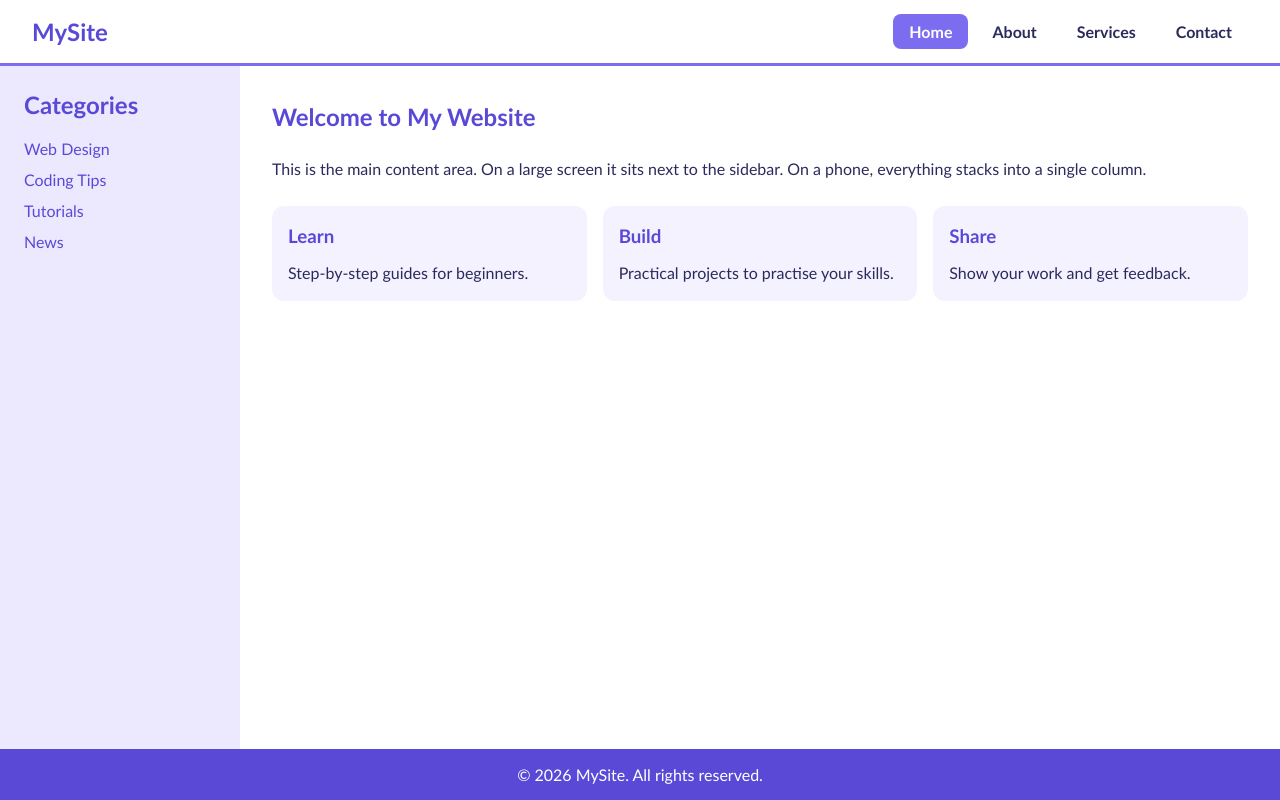
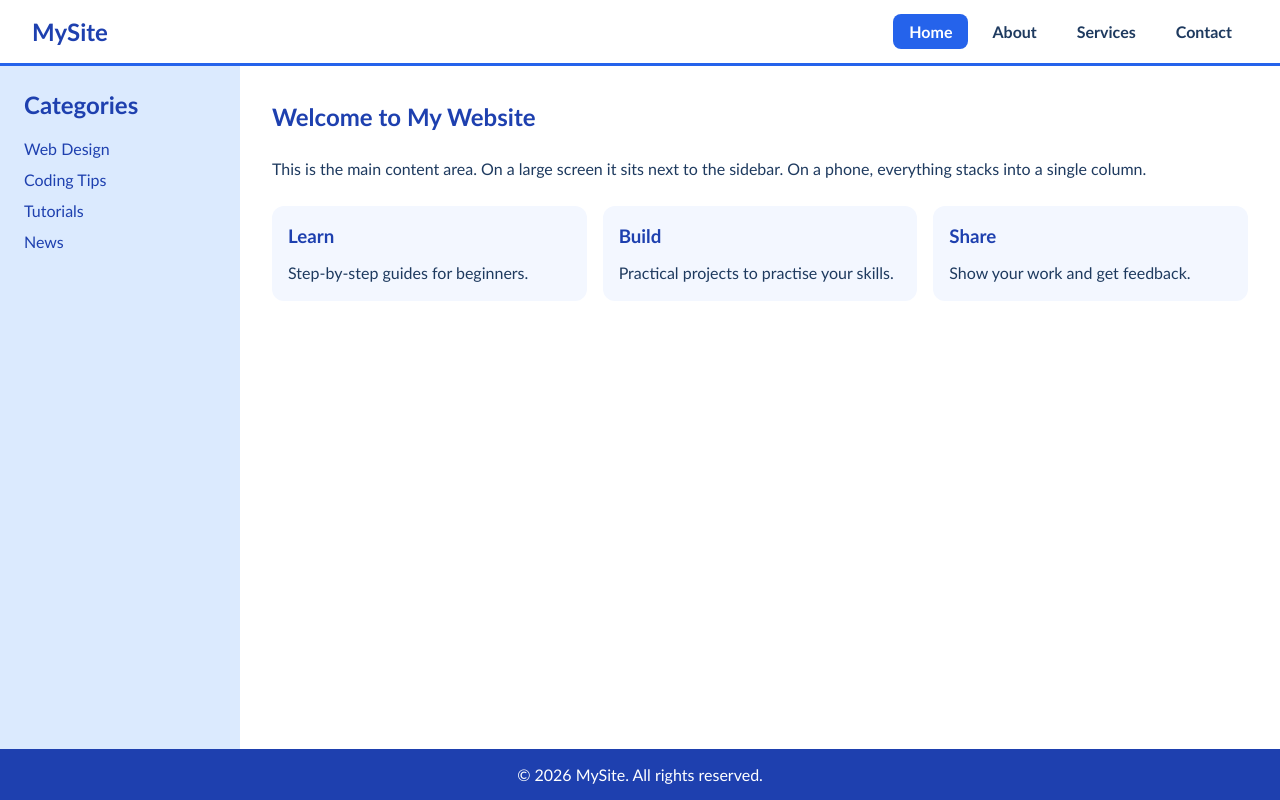
Before and after one commit to madiya24/saiket-internship, a plain HTML site: page task3-responsive-layout/index.html in a window 1280 px wide. Drawn offline with Linux system fonts and the light colour scheme.

Commit message:
Update Task 3 colour scheme to blue

```diff
--- a/task3-responsive-layout/style.css
+++ b/task3-responsive-layout/style.css
@@ -1,3 +1,12 @@
+:root {
+  --primary: #2563eb;
+  --primary-dark: #1e40af;
+  --primary-light: #dbeafe;
+  --page-bg: #f3f7ff;
+  --text: #1e3a5f;
+  --white: #ffffff;
+}
+
 * {
   box-sizing: border-box;
 }
@@ -5,8 +14,8 @@
 body {
   margin: 0;
   font-family: "Trebuchet MS", Arial, sans-serif;
-  background: #f4f2ff;
-  color: #2b2a5c;
+  background: var(--page-bg);
+  color: var(--text);
 }
 
 .layout {
@@ -27,14 +36,14 @@ body {
   justify-content: space-between;
   align-items: center;
   padding: 14px 32px;
-  background: #ffffff;
-  border-bottom: 3px solid #7c6cf0;
+  background: var(--white);
+  border-bottom: 3px solid var(--primary);
 }
 
 .logo {
   font-size: 1.5rem;
   font-weight: bold;
-  color: #5a49d6;
+  color: var(--primary-dark);
   text-decoration: none;
 }
 
@@ -46,33 +55,33 @@ body {
 .nav a {
   padding: 8px 16px;
   border-radius: 8px;
-  color: #2b2a5c;
+  color: var(--text);
   text-decoration: none;
   font-weight: bold;
   transition: background 0.3s ease, color 0.3s ease;
 }
 
 .nav a:hover {
-  background: #ece9ff;
-  color: #5a49d6;
+  background: var(--primary-light);
+  color: var(--primary-dark);
 }
 
 .nav a.active {
-  background: #7c6cf0;
-  color: #ffffff;
+  background: var(--primary);
+  color: var(--white);
 }
 
 /* Sidebar */
 .sidebar {
   grid-area: sidebar;
-  background: #ece9ff;
+  background: var(--primary-light);
   padding: 24px;
 }
 
 .sidebar h2,
 .content h2 {
   margin-top: 0;
-  color: #5a49d6;
+  color: var(--primary-dark);
 }
 
 .sidebar ul {
@@ -86,7 +95,7 @@ body {
 }
 
 .sidebar a {
-  color: #5a49d6;
+  color: var(--primary-dark);
   text-decoration: none;
 }
 
@@ -97,7 +106,7 @@ body {
 /* Main content */
 .content {
   grid-area: content;
-  background: #ffffff;
+  background: var(--white);
   padding: 32px;
   line-height: 1.6;
 }
@@ -110,14 +119,14 @@ body {
 }
 
 .info-card {
-  background: #f4f2ff;
+  background: var(--page-bg);
   border-radius: 12px;
   padding: 16px;
 }
 
 .info-card h3 {
   margin: 0 0 8px;
-  color: #5a49d6;
+  color: var(--primary-dark);
 }
 
 .info-card p {
@@ -127,8 +136,8 @@ body {
 /* Footer */
 .footer {
   grid-area: footer;
-  background: #5a49d6;
-  color: #ffffff;
+  background: var(--primary-dark);
+  color: var(--white);
   text-align: center;
   padding: 16px;
 }
```
